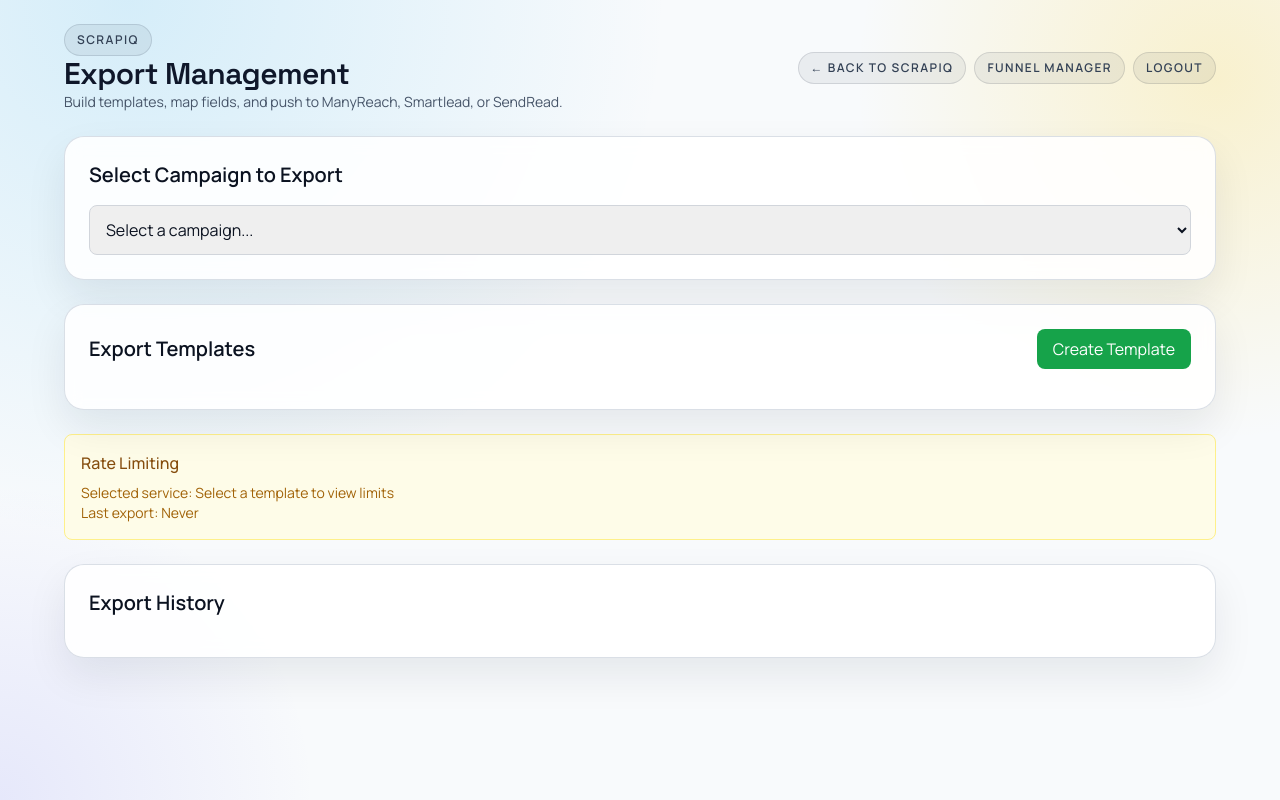
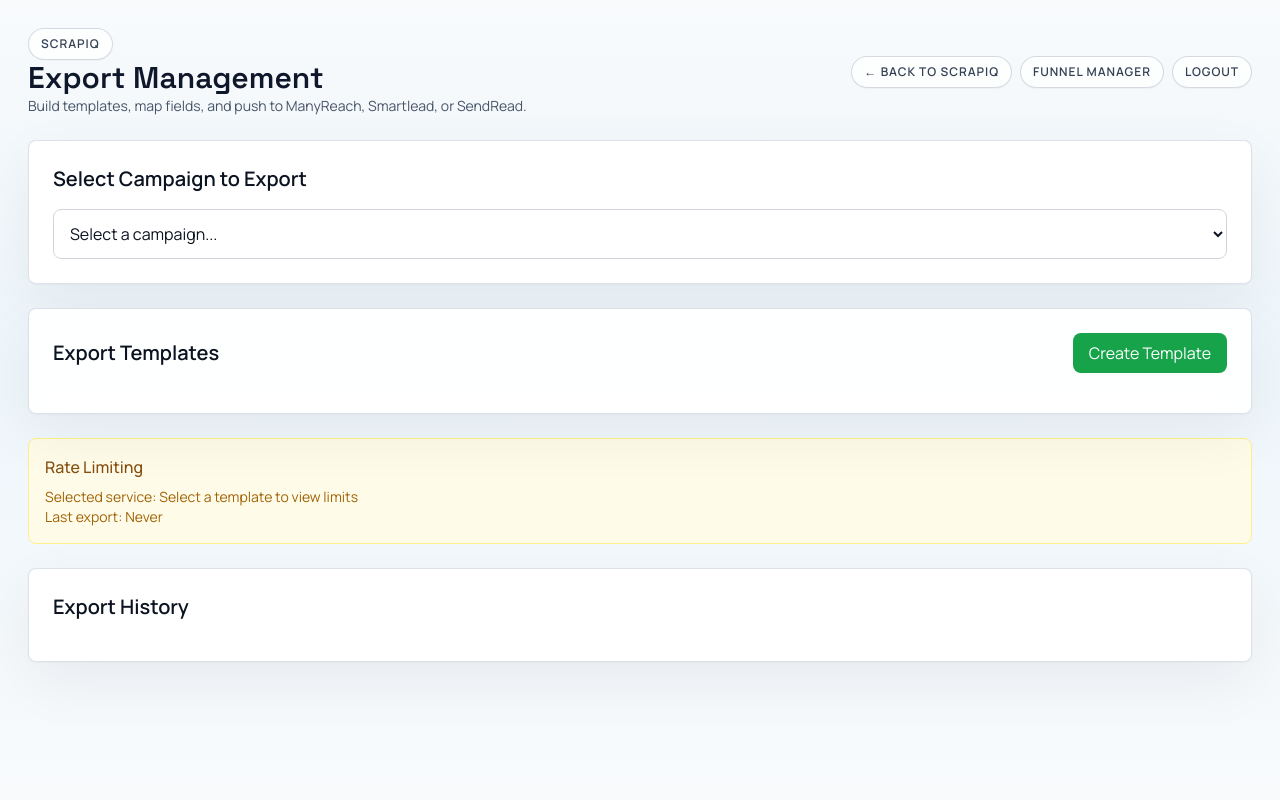
Before and after one commit to serhii-samborskyi/MapsData, a FastAPI app: page /export in a window 1280 px wide. Run offline with FastAPI, Linux system fonts and the light colour scheme; data that the repository does not hold is empty; parts of the project's set-up code (start-up, migrations or seed data) failed here and were passed over; some libraries are stand-ins or nearby versions.

Commit message:
Polish shared app interface

```diff
--- a/static/styles.css
+++ b/static/styles.css
@@ -1,15 +1,33 @@
 :root {
     color-scheme: light;
+    --paper: #ffffff;
+    --paper-soft: #f8fafc;
     --ink-950: #0b1220;
+    --ink-800: #1f2937;
     --ink-700: #334155;
     --ink-500: #64748b;
+    --ink-300: #cbd5e1;
     --accent-600: #0ea5e9;
     --accent-700: #0284c7;
-    --sand-50: #f8fafc;
+    --accent-soft: #e0f2fe;
+    --success-600: #059669;
+    --danger-600: #dc2626;
+    --surface-border: rgba(148, 163, 184, 0.32);
+    --shadow-card: 0 1px 2px rgba(15, 23, 42, 0.04), 0 20px 60px rgba(15, 23, 42, 0.06);
+    --shadow-row: 0 1px 1px rgba(15, 23, 42, 0.03), 0 10px 26px rgba(15, 23, 42, 0.05);
+    --ease-out: cubic-bezier(0.23, 1, 0.32, 1);
+    --ease-in-out: cubic-bezier(0.77, 0, 0.175, 1);
 }
 
 * {
     box-sizing: border-box;
+}
+
+html {
+    min-height: 100%;
+    text-rendering: optimizeLegibility;
+    -webkit-font-smoothing: antialiased;
+    -moz-osx-font-smoothing: grayscale;
 }
 
 body {
@@ -17,11 +35,17 @@ body {
     font-family: "Manrope", sans-serif;
     color: var(--ink-950);
     background:
-        radial-gradient(1200px circle at 10% 0%, rgba(14, 165, 233, 0.15) 0%, transparent 45%),
-        radial-gradient(900px circle at 95% 10%, rgba(250, 204, 21, 0.2) 0%, transparent 40%),
-        radial-gradient(700px circle at 0% 100%, rgba(99, 102, 241, 0.12) 0%, transparent 45%),
-        var(--sand-50);
+        linear-gradient(180deg, #f8fafc 0%, #eef6fb 42%, #f8fafc 100%);
     min-height: 100vh;
+}
+
+a {
+    color: inherit;
+    text-decoration: none;
+}
+
+::selection {
+    background: rgba(14, 165, 233, 0.18);
 }
 
 .app-shell {
@@ -29,17 +53,18 @@ body {
 }
 
 .app-container {
-    max-width: 1200px;
+    width: min(100%, 1440px);
+    max-width: 1440px;
     margin: 0 auto;
-    padding: 24px;
+    padding: 28px;
 }
 
 .app-card {
-    background: rgba(255, 255, 255, 0.88);
-    border: 1px solid rgba(148, 163, 184, 0.35);
-    border-radius: 20px;
-    box-shadow: 0 18px 40px rgba(15, 23, 42, 0.08);
-    backdrop-filter: blur(8px);
+    background: rgba(255, 255, 255, 0.94);
+    border: 1px solid var(--surface-border);
+    border-radius: 8px;
+    box-shadow: var(--shadow-card);
+    backdrop-filter: blur(10px);
 }
 
 .app-chip {
@@ -49,18 +74,32 @@ body {
     gap: 6px;
     padding: 6px 12px;
     border-radius: 999px;
-    background: rgba(15, 23, 42, 0.06);
-    border: 1px solid rgba(15, 23, 42, 0.12);
+    background: rgba(255, 255, 255, 0.72);
+    border: 1px solid rgba(100, 116, 139, 0.26);
     color: var(--ink-700);
     font-size: 12px;
     font-weight: 600;
     text-transform: uppercase;
-    letter-spacing: 0.12em;
+    letter-spacing: 0.08em;
+    box-shadow: 0 1px 1px rgba(15, 23, 42, 0.03);
+    transition: transform 140ms var(--ease-out), border-color 140ms ease, background-color 140ms ease, color 140ms ease, box-shadow 140ms ease;
+}
+
+.app-chip:hover {
+    background: rgba(255, 255, 255, 0.96);
+    border-color: rgba(14, 165, 233, 0.38);
+    color: var(--ink-950);
+    box-shadow: 0 8px 20px rgba(15, 23, 42, 0.06);
+}
+
+.app-chip:active {
+    transform: scale(0.97);
 }
 
 .section-title {
     font-family: "Space Grotesk", sans-serif;
-    letter-spacing: -0.02em;
+    letter-spacing: 0;
+    line-height: 1.06;
 }
 
 .hide-scrollbar {
@@ -194,13 +269,103 @@ body {
     padding-top: 0;
 }
 
+input,
+select,
+textarea {
+    color: var(--ink-950);
+    transition: border-color 150ms ease, box-shadow 150ms ease, background-color 150ms ease;
+}
+
+input:not([type="checkbox"]):not([type="radio"]):not([type="file"]),
+select,
+textarea {
+    background-color: rgba(255, 255, 255, 0.96);
+    border-color: rgba(148, 163, 184, 0.55);
+}
+
+input:not([type="checkbox"]):not([type="radio"]):not([type="file"]):focus,
+select:focus,
+textarea:focus {
+    border-color: var(--accent-600);
+    box-shadow: 0 0 0 4px rgba(14, 165, 233, 0.14);
+    outline: none;
+}
+
+input::placeholder,
+textarea::placeholder {
+    color: #94a3b8;
+}
+
+button,
+[role="button"],
+summary,
+.app-chip {
+    -webkit-tap-highlight-color: transparent;
+}
+
+button {
+    transition: transform 140ms var(--ease-out), filter 140ms ease, background-color 140ms ease, border-color 140ms ease, box-shadow 140ms ease, color 140ms ease;
+}
+
+button:active {
+    transform: scale(0.97);
+}
+
+button:disabled {
+    transform: none;
+    box-shadow: none;
+}
+
+button:focus-visible,
+a:focus-visible,
+summary:focus-visible,
+input:focus-visible,
+select:focus-visible,
+textarea:focus-visible {
+    outline: 2px solid rgba(14, 165, 233, 0.75);
+    outline-offset: 2px;
+}
+
+.transition-all {
+    transition-property: color, background-color, border-color, opacity, box-shadow, transform, filter, width;
+    transition-duration: 180ms;
+    transition-timing-function: var(--ease-out);
+}
+
+.rounded-2xl,
+.rounded-xl {
+    border-radius: 8px;
+}
+
+.rounded-lg {
+    border-radius: 8px;
+}
+
+.bg-black.bg-opacity-50 {
+    background: rgba(15, 23, 42, 0.46);
+    backdrop-filter: blur(6px);
+}
+
+pre,
+code {
+    font-variant-ligatures: none;
+}
+
+pre {
+    border: 1px solid rgba(148, 163, 184, 0.22);
+}
+
+details > summary {
+    cursor: pointer;
+}
+
 @media (max-width: 768px) {
     .app-container {
         padding: 16px;
     }
 
     .responsive-table {
-        border-spacing: 0 16px;
+        border-spacing: 0 12px;
     }
 
     .responsive-table thead {
```
Also changed, not shown: other parts of static/styles.css (+66 -19 lines).
